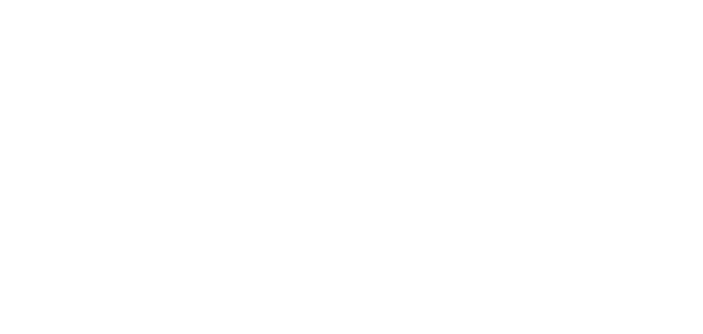
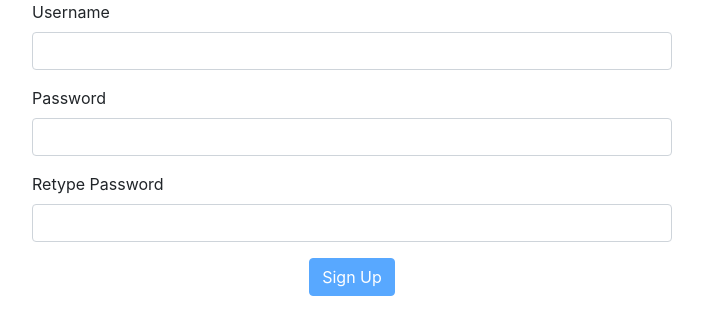
Before and after one commit to niranjanapdatta/stonks-app, an Angular app: page /signup in a window 1280 px wide. Before the commit this address led to /. Shown: the top 334 px of the page, without its empty margins (288-991 px from the left). Built offline with nearby package versions, Linux system fonts and the light colour scheme.

Commit message:
delete action

```diff
--- a/src/app/app-routing.module.ts
+++ b/src/app/app-routing.module.ts
@@ -12,6 +12,7 @@ import { EditTriviaFormComponent } from './edit-trivia-form/edit-trivia-form.com
 import { InsightsFormComponent } from './insights-form/insights-form.component';
 import { InsightsListComponent } from './insights-list/insights-list.component';
 import { LoginFormComponent } from './login-form/login-form.component';
+import { SignUpFormComponent } from './sign-up-form/sign-up-form.component';
 import { StockFormComponent } from './stock-form/stock-form.component';
 import { StocksListComponent } from './stocks-list/stocks-list.component';
 import { TriviaFormComponent } from './trivia-form/trivia-form.component';
@@ -34,7 +35,8 @@ const routes: Routes = [
   { path: "deleteAccount", component: DeleteAccountComponent },
   { path: "editStock", component: EditStockFormComponent },
   { path: "editInsight", component: EditInsightsFormComponent },
-  { path: "editTrivia", component: EditTriviaFormComponent }
+  { path: "editTrivia", component: EditTriviaFormComponent },
+  { path: "signup", component: SignUpFormComponent }
 ];
 
 @NgModule({
--- a/src/app/change-password/change-password.component.html
+++ b/src/app/change-password/change-password.component.html
@@ -21,6 +21,16 @@
           </div>
     </div>
 
+    <div class="form-group">
+      <label class="form-label" for="retypePassword">Retype New Password</label>
+      <input type="password" class="form-control" id="retypePassword" name="retypePassword" [(ngModel)]="user.retypePassword" #retypePassword="ngModel" required>
+    </div>
+    <div *ngIf="retypePassword.invalid && (retypePassword.dirty || retypePassword.touched)" class="alert">
+        <div *ngIf="retypePassword.errors?.['required']">
+          Retype New Password is required
+        </div>
+    </div>
+
     <div class="text-center">
         <button type="submit" class="btn btn-primary" [disabled]='!changePasswordForm.valid'>Change Password</button>
     </div>
--- a/src/app/change-password/change-password.component.ts
+++ b/src/app/change-password/change-password.component.ts
@@ -12,8 +12,6 @@ export class ChangePasswordComponent implements OnInit {
 
   user: any = {};
 
-  reTypePassword: String = "";
-
   constructor(
     private userService: UserService,
     private router: Router
@@ -25,19 +23,21 @@ export class ChangePasswordComponent implements OnInit {
   }
 
   submitAction(): void {
+    if(this.user.retypePassword && this.user.password && this.user.retypePassword == this.user.password)
       this.userService.changePassword(this.user).subscribe(res => {
         switch(res) {
           case "username": alert("User by that username does not exist!");
                         break;
           case "incorrect": alert("Incorrect current password!");
                         break;
-        case "success": alert("Password has been changed successfully");
+          case "success": alert("Password has been changed successfully. Please relogin.");
                         this.router.navigate(['/login']);
                         break;
           default: alert("Oops! There was a problem while changing your password. Please try again later.");
                         break;
         }
       });
+    else alert("Retyped New Password does not match New Password");
   }
 
 
--- a/src/app/insights-list/insights-list.component.html
+++ b/src/app/insights-list/insights-list.component.html
@@ -7,7 +7,7 @@
       </div>
       <p class="mb-1">{{ insight.summaryForDisplay }}</p>
       <small class="right-margin btn btn-link" (click)="editInsightAction(insight)" *ngIf="user.is_admin">Edit</small>
-      <small class="btn btn-link" *ngIf="user.is_admin">Delete</small>
+      <small class="btn btn-link" (click)="deleteInsightAction(insight)" *ngIf="user.is_admin">Delete</small>
     </div>
     <hr>
 </div>
--- a/src/app/insights-list/insights-list.component.ts
+++ b/src/app/insights-list/insights-list.component.ts
@@ -24,13 +24,7 @@ export class InsightsListComponent implements OnInit {
     ) { }
 
   ngOnInit(): void {
-    this.insightService.getInsights().subscribe((res) => {
-      this.insights = res;
-      if(this.insights != undefined)
-        for(let trivia of this.insights)
-          if(trivia.summary != undefined && trivia.summary.length > 30)
-            trivia.summaryForDisplay = trivia.summary.slice(0, 300) + ".........";
-    });
+    this.getInsightsData();
     this.user = this.userService.getUserData();
   }
 
@@ -39,4 +33,26 @@ export class InsightsListComponent implements OnInit {
     this.router.navigate(['/editInsight']);
   }
 
+  deleteInsightAction(insightToBeDeleted: Insight): void {
+    this.insightService.deleteInsight(insightToBeDeleted).subscribe(res => {
+      switch(res) {
+        case "success": alert("Insight has been deleted successfully!");
+                        break;
+        default: alert("Oops! There was a problem while deleting the insight. Please try again later.");
+                break;
+      }
+      this.getInsightsData();
+    });
+  }
+
+  getInsightsData(): void {
+    this.insightService.getInsights().subscribe((res) => {
+      this.insights = res;
+      if(this.insights != undefined)
+        for(let trivia of this.insights)
+          if(trivia.summary != undefined && trivia.summary.length > 30)
+            trivia.summaryForDisplay = trivia.summary.slice(0, 300) + ".........";
+    });
+  }
+
 }
--- a/src/app/login-form/login-form.component.html
+++ b/src/app/login-form/login-form.component.html
@@ -21,7 +21,8 @@
     </div>
 
     <div class="text-center">
-        <button type="submit" class="btn btn-primary" [disabled]='!loginForm.valid'>Login</button>
+        <button type="submit" class="btn btn-primary right-margin" [disabled]='!loginForm.valid'>Login</button>
+        <a routerLink="/signup" class="btn btn-primary">Sign Up</a>
     </div>
 
 </form>
--- a/src/app/sign-up-form/sign-up-form.component.html
+++ b/src/app/sign-up-form/sign-up-form.component.html
@@ -20,6 +20,16 @@
           </div>
     </div>
 
+    <div class="form-group">
+      <label class="form-label" for="retypePassword">Retype Password</label>
+      <input type="password" class="form-control" id="retypePassword" name="retypePassword" [(ngModel)]="user.retypePassword" #retypePassword="ngModel" required>
+    </div>
+    <div *ngIf="retypePassword.invalid && (retypePassword.dirty || retypePassword.touched)" class="alert">
+        <div *ngIf="retypePassword.errors?.['required']">
+          Retype Password is required
+        </div>
+    </div>
+
     <div class="text-center">
         <button type="submit" class="btn btn-primary" [disabled]='!signUpForm.valid'>Sign Up</button>
     </div>
--- a/src/app/sign-up-form/sign-up-form.component.ts
+++ b/src/app/sign-up-form/sign-up-form.component.ts
@@ -1,4 +1,5 @@
 import { Component, OnInit } from '@angular/core';
+import { Router } from '@angular/router';
 import { User } from '../models/user';
 import { UserService } from '../services/user.service';
 
@@ -9,31 +10,37 @@ import { UserService } from '../services/user.service';
 })
 export class SignUpFormComponent implements OnInit {
 
-  user: User = {};
+  user: any = {};
 
   reTypePassword: String = "";
 
   constructor(
-    private userService: UserService
+    private userService: UserService,
+    private router: Router
   ) { }
 
   ngOnInit(): void {
-    this.user.is_admin = false;
   }
 
   submitAction(): void {
-    this.userService.registerUser(this.user).subscribe(res => {
+    const newUser: User = {
+      username: this.user.username,
+      password: this.user.password,
+      is_admin: false
+    }
+    if(this.user.retypePassword && this.user.password && this.user.retypePassword == this.user.password)
+      this.userService.registerUser(newUser).subscribe(res => {
         switch(res) {
           case "exists": alert("User by that username already exists!");
                         break;
-        case "success": alert("Sign Up Success");
+          case "success": alert("Sign Up Success. Please login to your account.");
+                        this.router.navigate(['/login']);
                         break;
           default: alert("Oops! There was a problem while signing up. Please try again later.");
                         break;
         }
-      this.user = {}; // Clear the form
-      this.user.is_admin = false;
       });
+    else alert("Retyped Password does not match Password");
   }
 
 }
```
Lines whose indentation alone changed are shown as unchanged.
